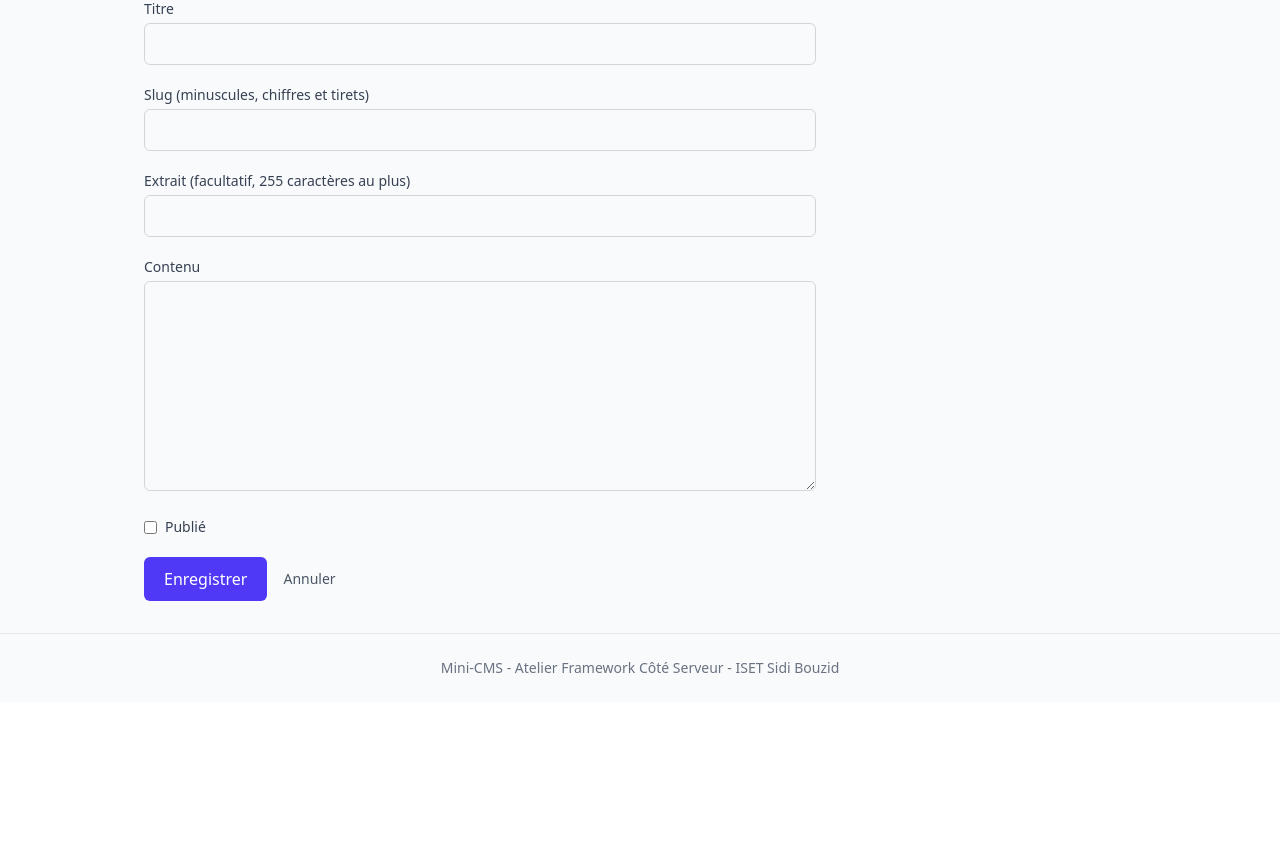
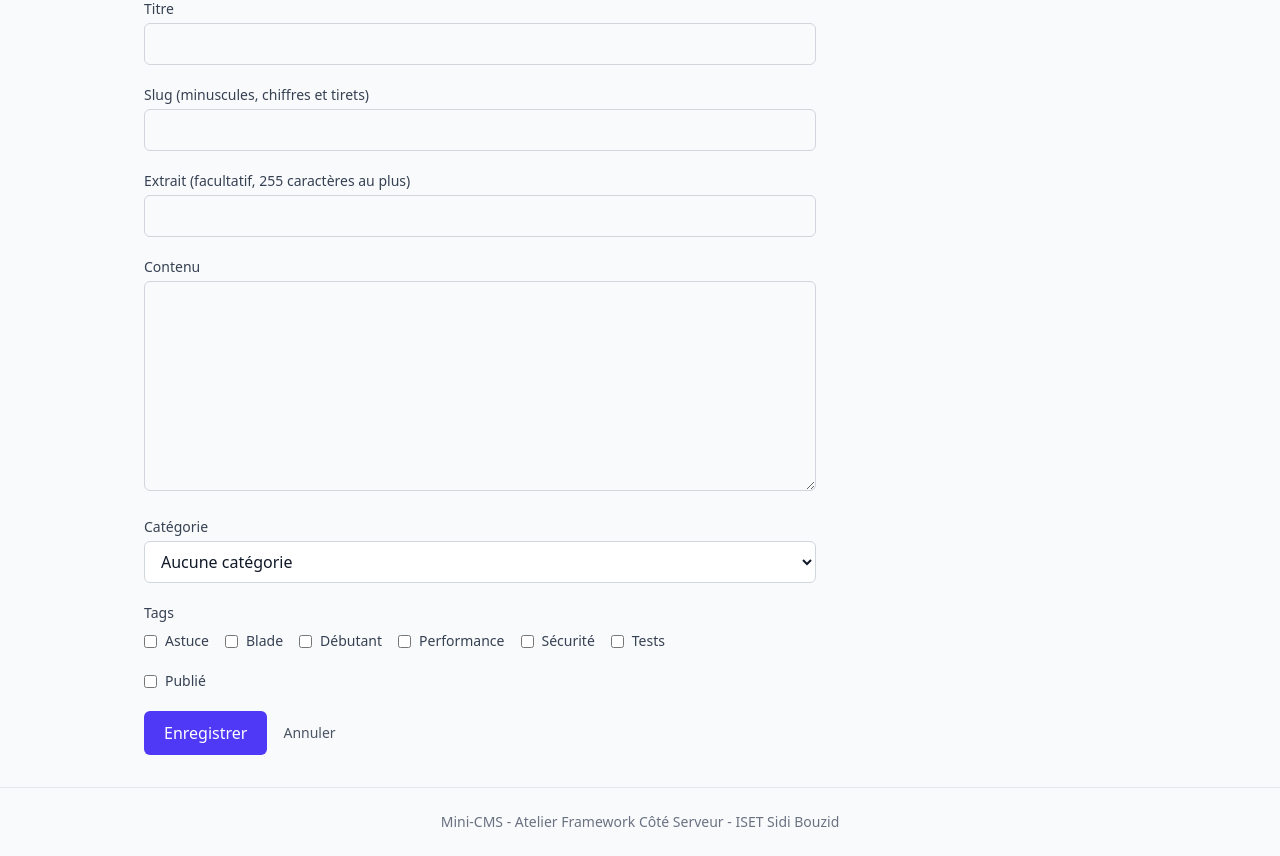
Before and after one commit to khadraoui123/mini-cms, a Laravel app: page /posts/create in a window 1280 px wide. Shown: the part 194-1050 px from the top of the page. Before the commit the page ends 867 px from the top, so only its background shows below. Run offline with Laravel 12, Linux system fonts and the light colour scheme; data comes from the database, SQL or seed files in the repository; style sheets or scripts are compiled from the project's sources.

Commit message:
feat: expose category and tag selectors in the article form
Add a validated category dropdown and tag checkboxes to the shared form, with old input and existing post values preserved on validation errors.

```diff
--- a/resources/views/components/post-form.blade.php
+++ b/resources/views/components/post-form.blade.php
@@ -1,11 +1,14 @@
-@props(['post' => null])
-
+@props(['post' => null, 'categories', 'tags'])
+@php
+    $selectedTags = session()->hasOldInput()
+        ? old('tags', [])
+        : ($post?->tags->pluck('id')->all() ?? []);
+@endphp
 <form method="POST" action="{{ $post ? route('posts.update', $post) : route('posts.store') }}" class="max-w-2xl space-y-5">
     @csrf
     @if ($post)
         @method('PUT')
     @endif
-
     <div>
         <label for="title" class="block text-sm font-medium text-gray-700">Titre</label>
         <input type="text" id="title" name="title" value="{{ old('title', $post?->title) }}" class="mt-1 w-full rounded-md border border-gray-300 px-3 py-2">
@@ -34,6 +37,35 @@
             <p class="mt-1 text-sm text-red-600">{{ $message }}</p>
         @enderror
     </div>
+    <div>
+        <label for="category_id" class="block text-sm font-medium text-gray-700">Catégorie</label>
+        <select id="category_id" name="category_id" class="mt-1 w-full rounded-md border border-gray-300 bg-white px-3 py-2">
+            <option value="">Aucune catégorie</option>
+            @foreach ($categories as $category)
+                <option value="{{ $category->id }}" @selected(old('category_id', $post?->category_id) == $category->id)>{{ $category->name }}</option>
+            @endforeach
+        </select>
+        @error('category_id')
+            <p class="mt-1 text-sm text-red-600">{{ $message }}</p>
+        @enderror
+    </div>
+    <fieldset>
+        <legend class="block text-sm font-medium text-gray-700">Tags</legend>
+        <div class="mt-2 flex flex-wrap gap-4">
+            @foreach ($tags as $tag)
+                <label class="flex items-center gap-2 text-sm text-gray-700">
+                    <input type="checkbox" name="tags[]" value="{{ $tag->id }}" @checked(in_array($tag->id, $selectedTags))>
+                    {{ $tag->name }}
+                </label>
+            @endforeach
+        </div>
+        @error('tags')
+            <p class="mt-1 text-sm text-red-600">{{ $message }}</p>
+        @enderror
+        @error('tags.*')
+            <p class="mt-1 text-sm text-red-600">{{ $message }}</p>
+        @enderror
+    </fieldset>
     <div class="flex items-center gap-2">
         <input type="hidden" name="is_published" value="0">
         <input type="checkbox" id="is_published" name="is_published" value="1" @checked(old('is_published', $post?->is_published))>
--- a/resources/views/posts/create.blade.php
+++ b/resources/views/posts/create.blade.php
@@ -6,5 +6,5 @@
             Corrigez les champs signalés, puis envoyez à nouveau.
         </x-alert>
     @endif
-    <x-post-form />
+    <x-post-form :categories="$categories" :tags="$tags" />
 </x-layout>
--- a/resources/views/posts/edit.blade.php
+++ b/resources/views/posts/edit.blade.php
@@ -6,5 +6,5 @@
             Corrigez les champs signalés, puis envoyez à nouveau.
         </x-alert>
     @endif
-    <x-post-form :post="$post" />
+    <x-post-form :post="$post" :categories="$categories" :tags="$tags" />
 </x-layout>
```
